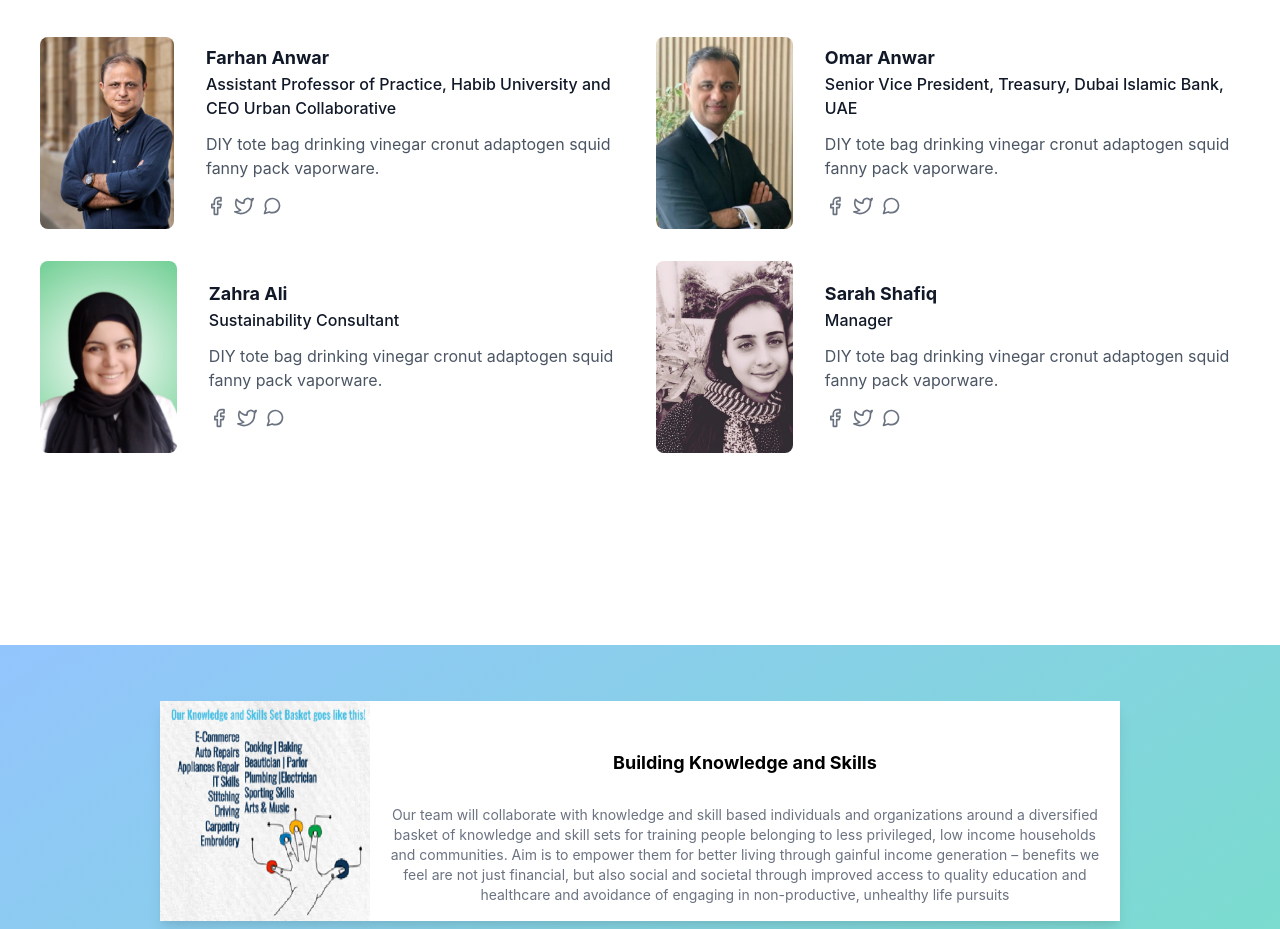
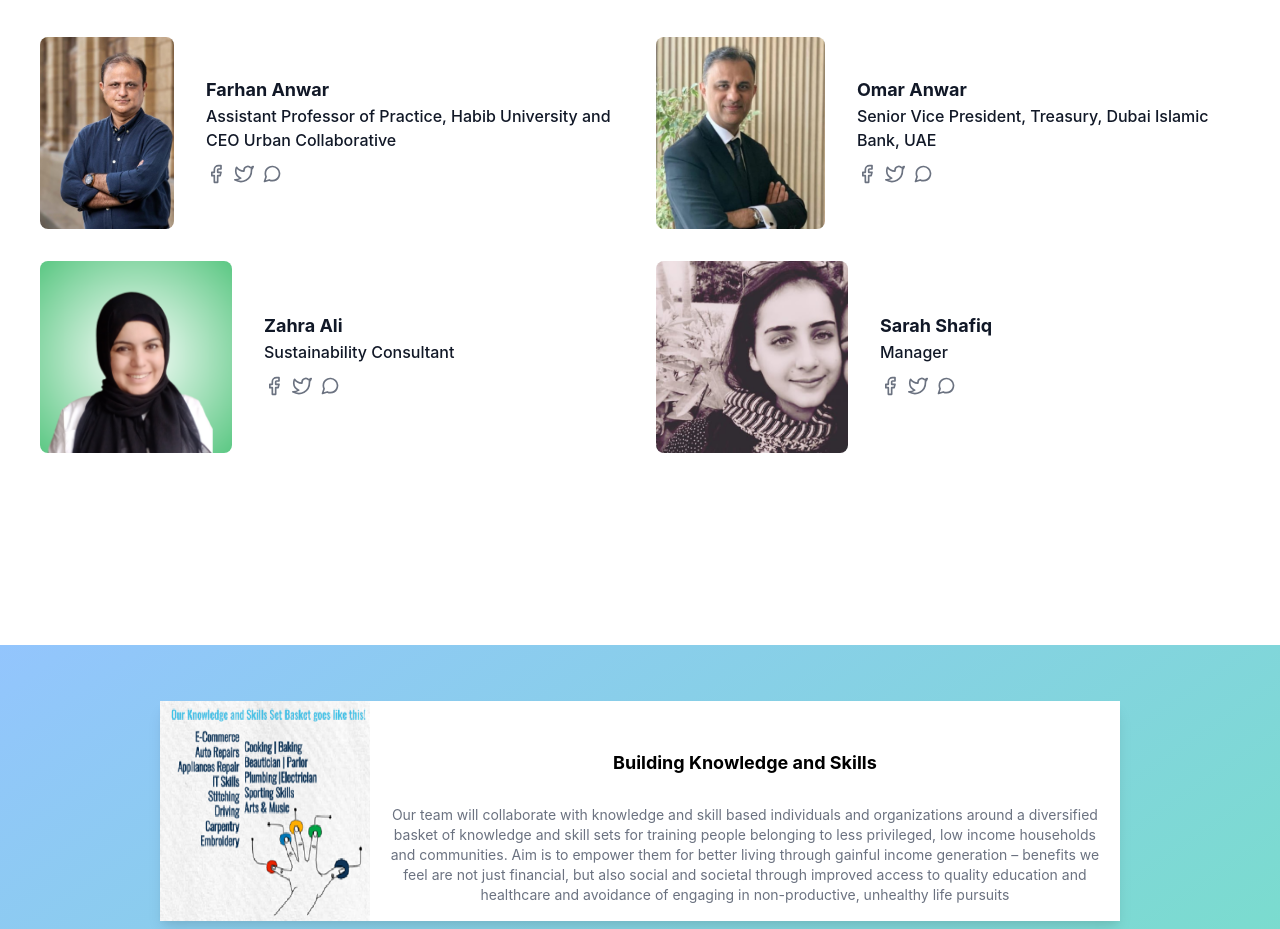
Before and after one commit to am07127/INotebook, a React (Create React App) app: page /team in a window 1280 px wide. Shown: the part 940-1869 px from the top of the page. Built offline with nearby package versions, Linux system fonts and the light colour scheme.

Commit message:
small change

```diff
--- a/src/components/team.js
+++ b/src/components/team.js
@@ -128,10 +128,6 @@ const Team = () => {
                         <h3 class="text-gray-900 font-medium mb-3">
                           {person1.title}
                         </h3>
-                        <p class="mb-4">
-                          DIY tote bag drinking vinegar cronut adaptogen squid
-                          fanny pack vaporware.
-                        </p>
 
                         <span class="inline-flex">
                           <a class="text-gray-500">
```
